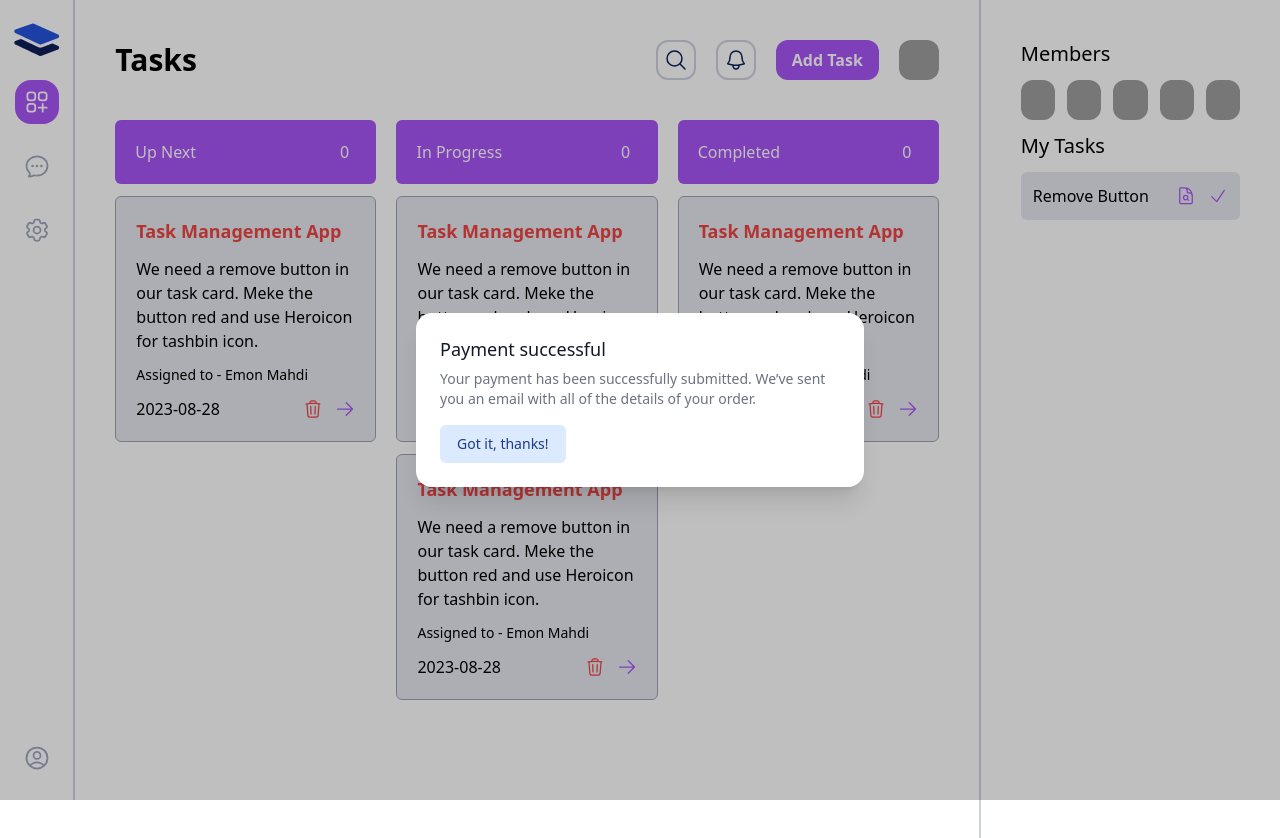
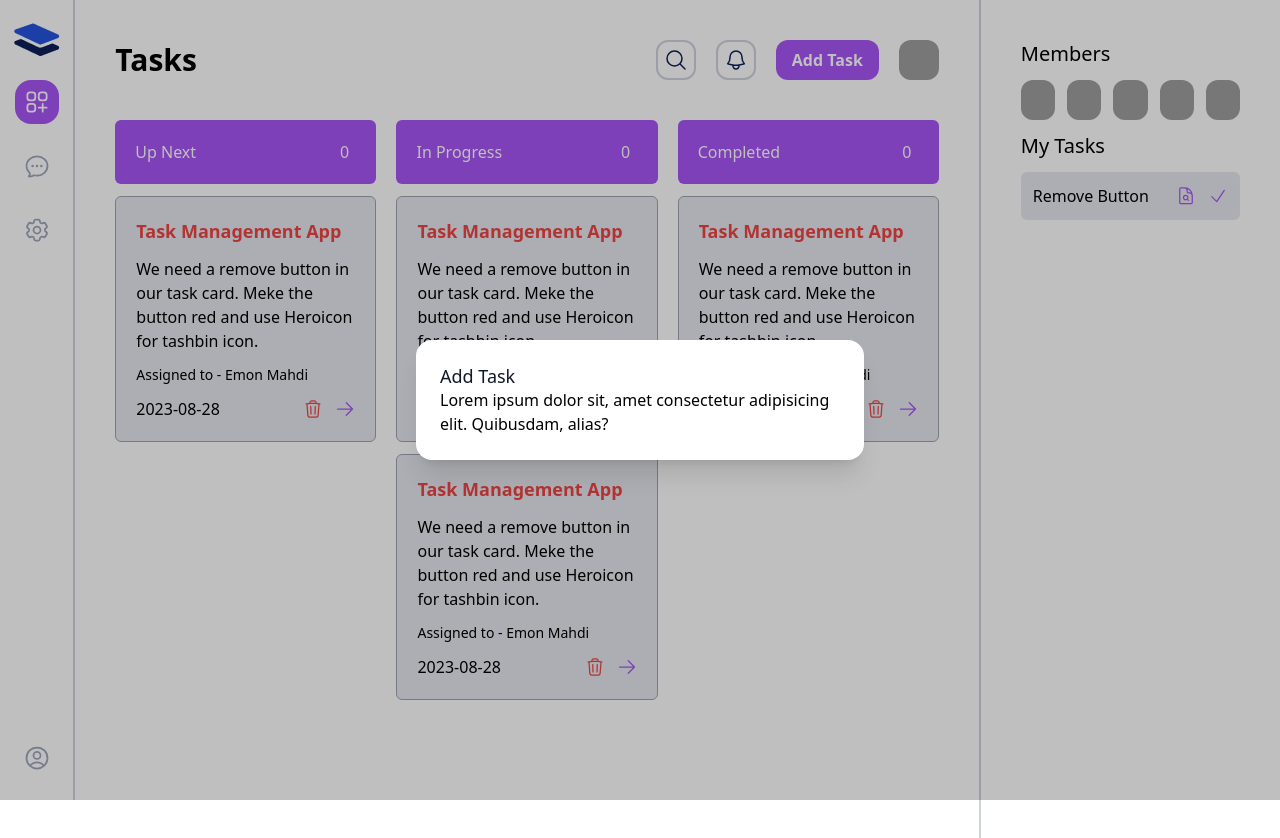
Before and after one commit to emonmahdi/task-management-react-redux, a React (Vite) app: page / in a window 1280 px wide. Both pictures are taken after a click on the button "Add Task". Shown: the top 838 px of the page. Built offline with nearby package versions, Linux system fonts and the light colour scheme; grey boxes are pictures that could not be loaded.

Commit message:
add toggle modal reusable component

```diff
--- /dev/null
+++ b/src/components/tasks/AddTaskModal.jsx
@@ -0,0 +1,15 @@
+/* eslint-disable react/prop-types */
+import Modal from "../ui/Modal";
+
+const AddTaskModal = ({ isOpen, setIsOpen, title }) => {
+  return (
+    <Modal isOpen={isOpen} setIsOpen={setIsOpen} title={title}>
+      <p>
+        Lorem ipsum dolor sit, amet consectetur adipisicing elit. Quibusdam,
+        alias?
+      </p>
+    </Modal>
+  );
+};
+
+export default AddTaskModal;
--- a/src/components/ui/Modal.jsx
+++ b/src/components/ui/Modal.jsx
@@ -2,7 +2,7 @@
 import { Dialog, Transition } from "@headlessui/react";
 import { Fragment } from "react";
 
-export default function Modal({ isOpen, setIsOpen }) {
+export default function Modal({ isOpen, setIsOpen, title, children }) {
   function closeModal() {
     setIsOpen(false);
   }
@@ -39,24 +39,10 @@ export default function Modal({ isOpen, setIsOpen }) {
                     as="h3"
                     className="text-lg font-medium leading-6 text-gray-900"
                   >
-                    Payment successful
+                    {title}
                   </Dialog.Title>
-                  <div className="mt-2">
-                    <p className="text-sm text-gray-500">
-                      Your payment has been successfully submitted. We’ve sent
-                      you an email with all of the details of your order.
-                    </p>
-                  </div>
 
-                  <div className="mt-4">
-                    <button
-                      type="button"
-                      className="inline-flex justify-center rounded-md border border-transparent bg-blue-100 px-4 py-2 text-sm font-medium text-blue-900 hover:bg-blue-200 focus:outline-none focus-visible:ring-2 focus-visible:ring-blue-500 focus-visible:ring-offset-2"
-                      onClick={closeModal}
-                    >
-                      Got it, thanks!
-                    </button>
-                  </div>
+                  {children}
                 </Dialog.Panel>
               </Transition.Child>
             </div>
--- a/src/pages/Tasks.jsx
+++ b/src/pages/Tasks.jsx
@@ -2,7 +2,7 @@ import { BellIcon, MagnifyingGlassIcon } from "@heroicons/react/24/outline";
 import MyTasks from "../components/tasks/MyTasks";
 import TaskCard from "../components/tasks/TaskCard";
 import { useState } from "react";
-import Modal from "../components/ui/Modal";
+import AddTaskModal from "../components/tasks/AddTaskModal";
 
 const Tasks = () => {
   const [isOpen, setIsOpen] = useState(false);
@@ -26,7 +26,11 @@ const Tasks = () => {
             >
               Add Task
             </button>
-            <Modal isOpen={isOpen} setIsOpen={setIsOpen} />
+            <AddTaskModal
+              isOpen={isOpen}
+              setIsOpen={setIsOpen}
+              title="Add Task"
+            />
             <div className="h-10 w-10 rounded-xl overflow-hidden">
               <img
                 src="https://images.unsplash.com/photo-1528892952291-009c663ce843?ixlib=rb-4.0.3&ixid=M3wxMjA3fDB8MHxwaG90by1wYWdlfHx8fGVufDB8fHx8fA%3D%3D&auto=format&fit=crop&w=644&q=80"
```
